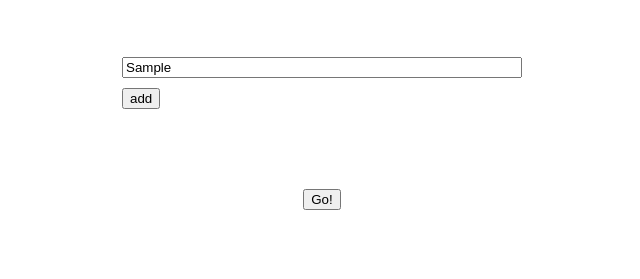
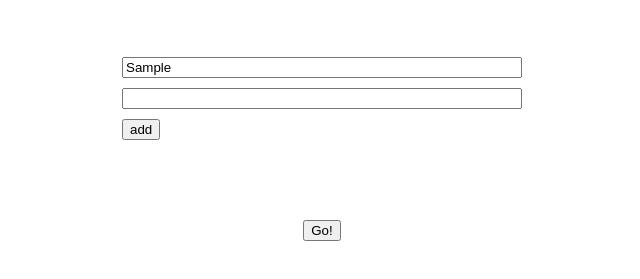
Before and after one commit to miasomfan/help-me-choose, a plain HTML site: page index.html in a window 1280 px wide. Both pictures are taken after typing "Sample" into the empty fields and a click on the button "add". Shown: the part 227-506 px from the top of the page, without its empty margins (318-958 px from the left). Drawn offline with nearby package versions, Linux system fonts and the light colour scheme.

Commit message:
bla ba
jhgjgkjh

```diff
--- a/index.html
+++ b/index.html
@@ -1,9 +1,10 @@
+
 <!doctype html>
 <html lang=en>
   <head>
     <meta sharset=utf-8>
     <title>Help me choose</title>
-    <link href="./main.css" rel="stylesheet" type="text/css"
+    <link href="./main.css" rel="stylesheet" type="text/css">
   </head>
   <body>
     <h1>Help me choose between</h1>
@@ -13,7 +14,20 @@
         </div>
         <button class="addOption">add</button>
     </div>
+    <div class="resultSection"></div>
     <button>Go!</button>
-    </form>
+
+    <script src="https://code.jquery.com/jquery-3.2.1.min.js"></script>
+    <script>
+    $(function() {
+      $('.resultSection').hide()
+
+      var add_option = function () {
+        $('.inputs').append('<input></input>')
+      }
+
+      $('.addOption').click(add_option)
+    })
+    </script>
   </body>
 </html>
```
